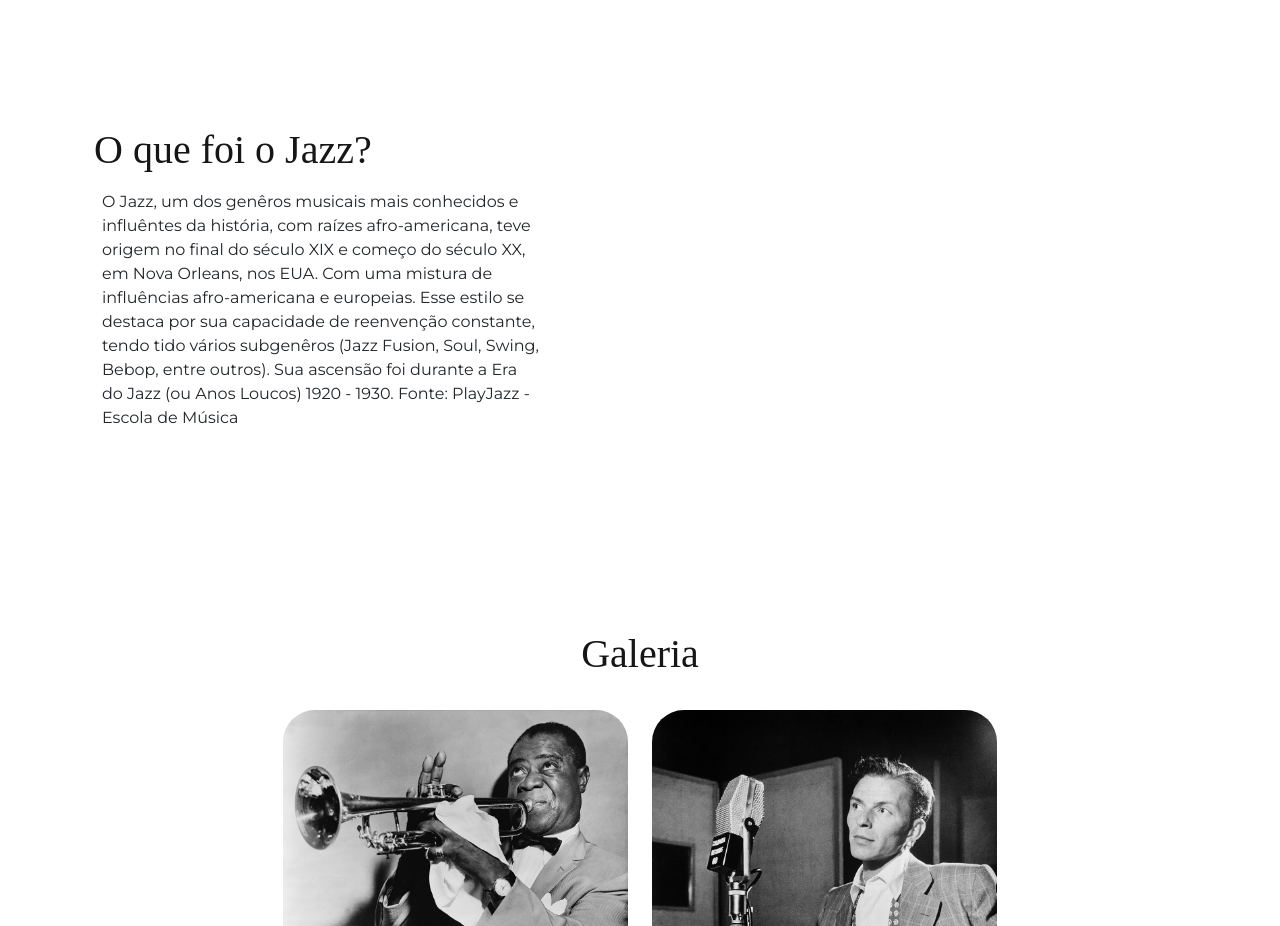
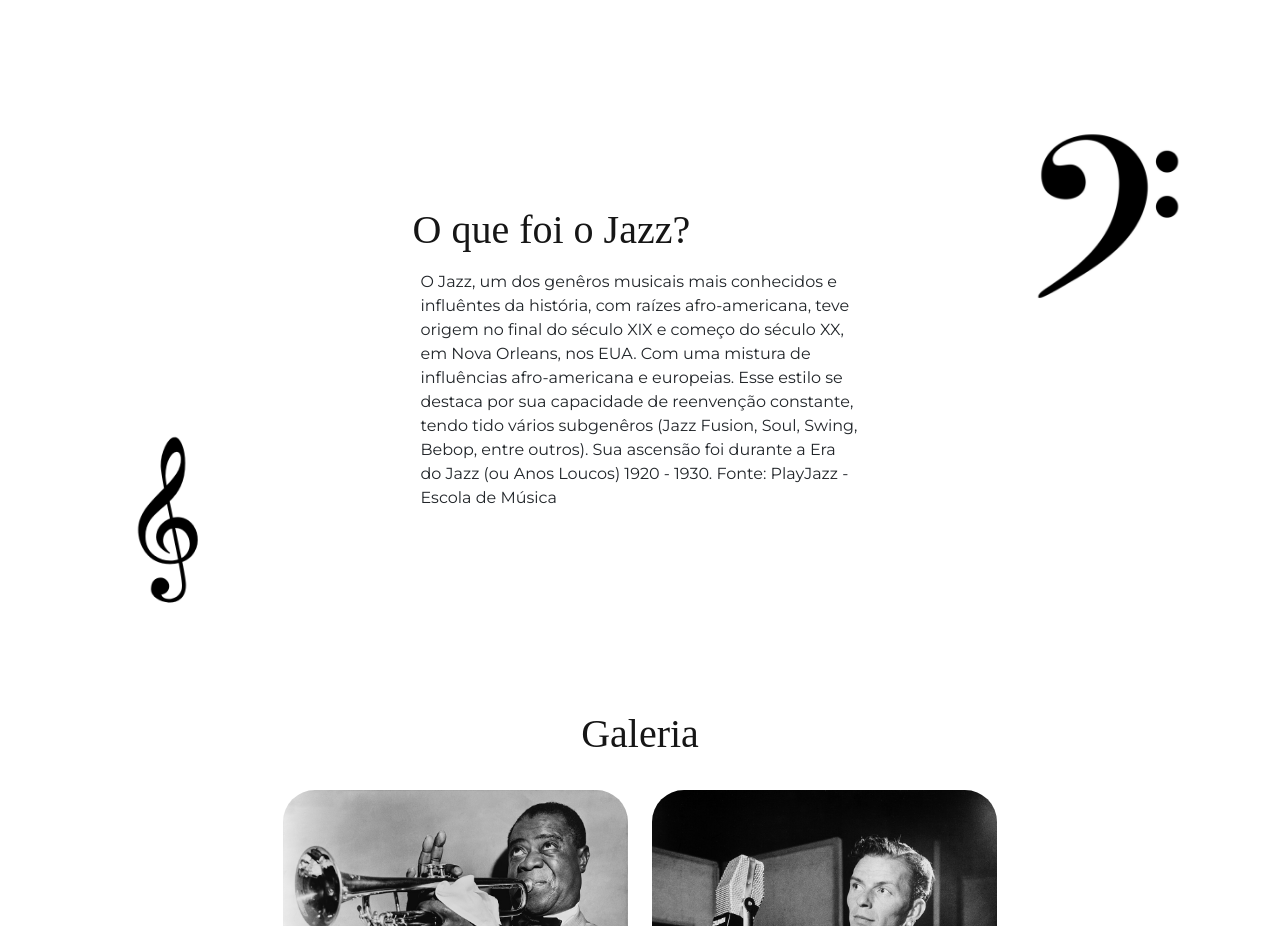
Before and after one commit to EricAlex008/Projeto-Alura---Melhorando-a-Experi-ncia-do-Usu-rio, a plain HTML site: page index.html in a window 1280 px wide. Shown: the part 883-1809 px from the top of the page. Drawn offline with nearby package versions, Linux system fonts and the light colour scheme.

```diff
--- a/index.html
+++ b/index.html
@@ -42,7 +42,7 @@
                     <h1 class="display-4 text-white fst-italic fw-bold">Conheça o</h1>
                     <img src="img/Jazz Logo 2.png" alt="Logotipo secundário do Jazz" class="mb-3" width="563"
                         height="278" loading="lazy">
-                    <a href="#jazz"
+                    <a href="#Jazz"
                         class="btn btn-primary btn-lg botao-inicio fw-semibold">Quero
                         conhecer!</a>
                 </div>
--- a/styles.css
+++ b/styles.css
@@ -73,7 +73,7 @@ section {
 }
 
 
-#tropicalia {
+#Jazz {
     position: relative;
     padding-top: 5rem;
     margin-top: 3rem;
@@ -84,7 +84,7 @@ section {
     /* Ajuste o tamanho conforme necessário */
 }
 
-#tropicalia .container {
+#Jazz .container {
     display: flex;
     align-items: center;
     justify-content: center;
```
